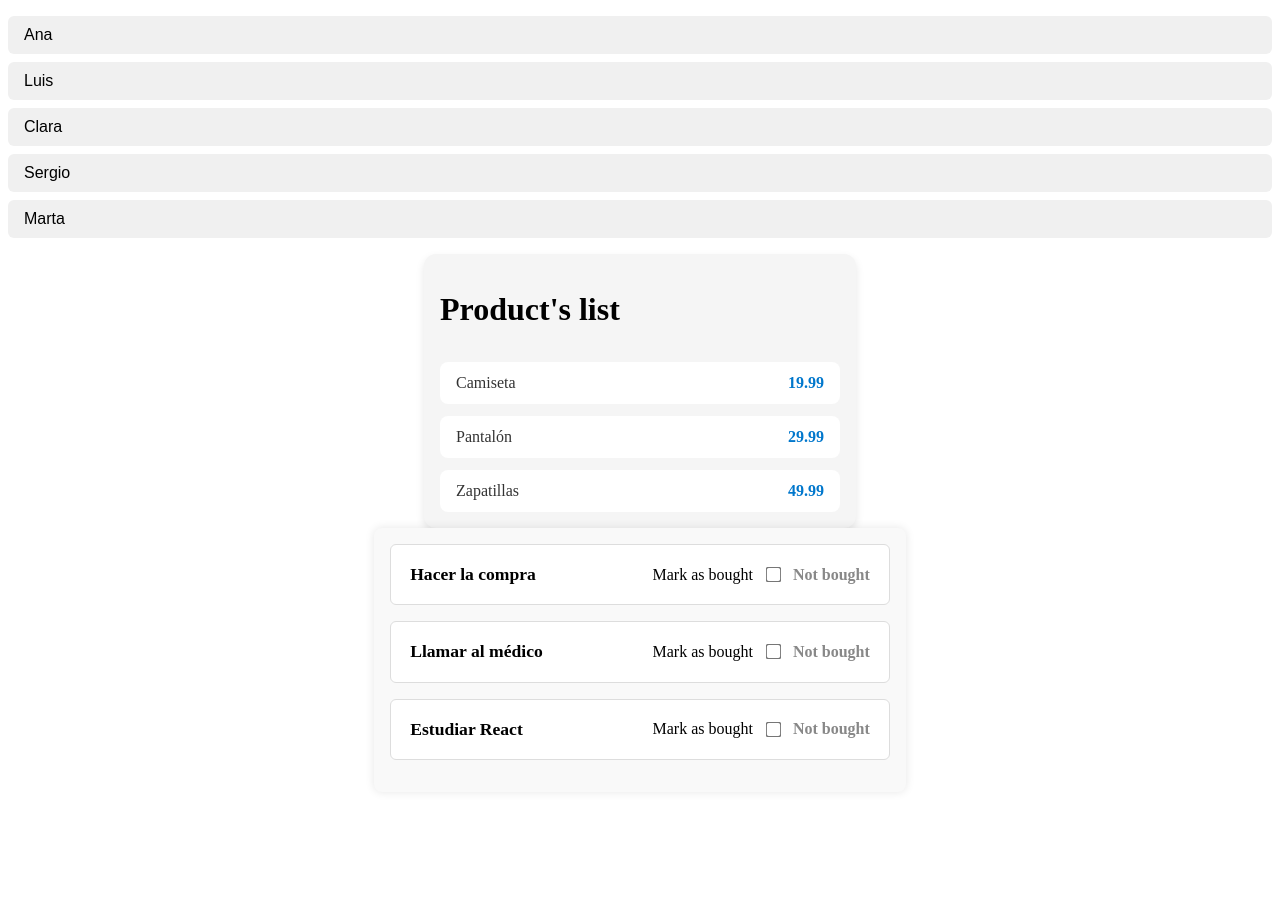
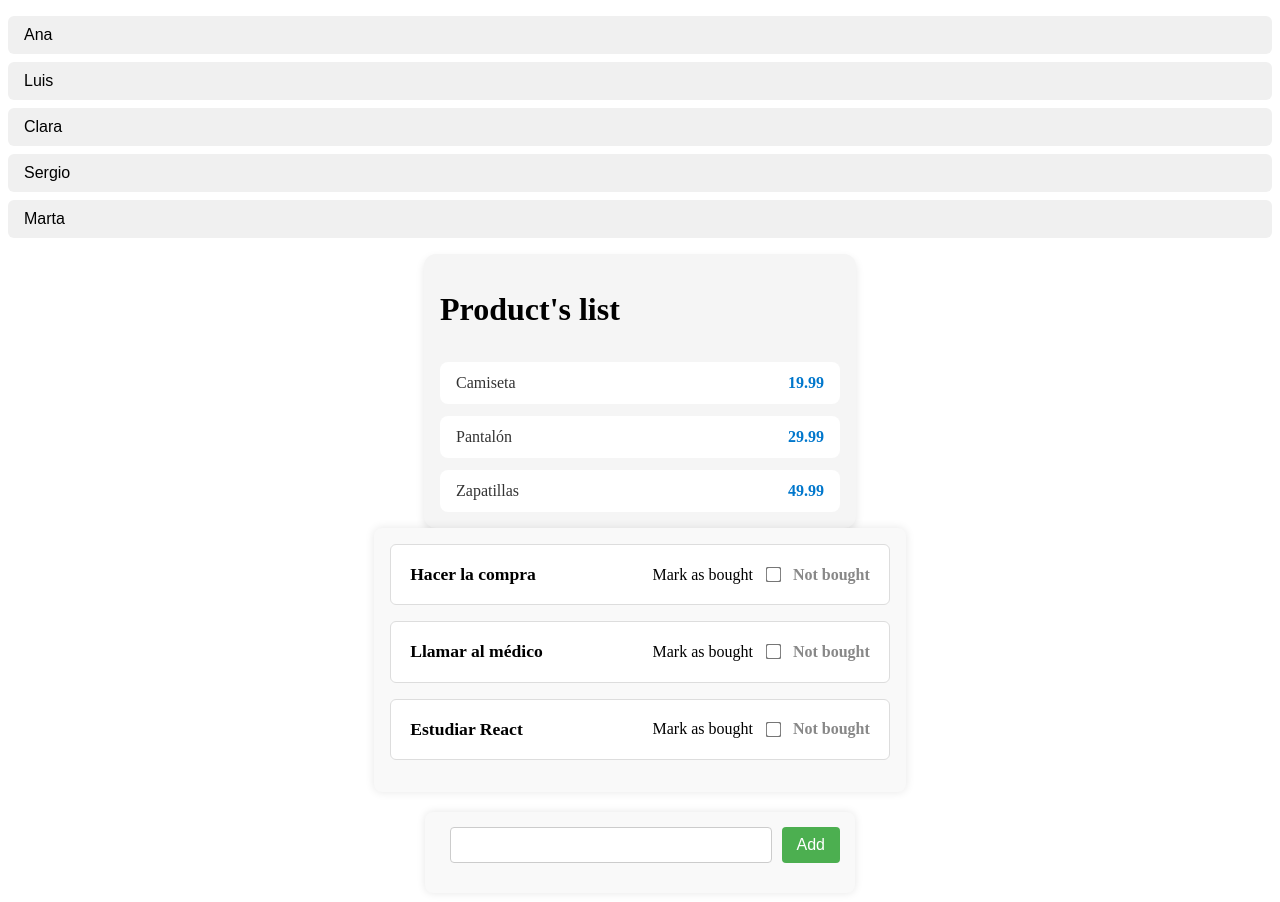
Before and after one commit to Fernando-Herrero/react-conditions-lists, a React (Vite) app: page / in a window 1280 px wide. Shown: the top 902 px of the page. Before the commit the page ends 800 px from the top, so only its background shows below. Built offline with nearby package versions, Linux system fonts and the light colour scheme.

Commit message:
feat(AddFruitList): create fruit list component

```diff
--- a/src/App.jsx
+++ b/src/App.jsx
@@ -1,4 +1,5 @@
 import "./App.css";
+import { AddFruitForm } from "./components/AddFruitForm/AddFruitForm";
 import { NameList } from "./components/NameList/NameList";
 import { ProductList } from "./components/ProductList/ProductList";
 import { TaskList } from "./components/TaskList/TaskList";
@@ -9,6 +10,7 @@ function App() {
 			<NameList />
 			<ProductList />
 			<TaskList />
+			<AddFruitForm />
 		</>
 	);
 }
--- /dev/null
+++ b/src/components/AddFruitForm/AddFruitForm.css
@@ -0,0 +1,76 @@
+.container-fruits-form {
+	max-width: 400px;
+	margin: 20px auto;
+	padding: 15px;
+	background-color: #f9f9f9;
+	border-radius: 8px;
+	box-shadow: 0 0 8px rgba(0, 0, 0, 0.1);
+	font-family: Arial, sans-serif;
+}
+
+.-fruits-form {
+	display: flex;
+	gap: 10px;
+	margin-bottom: 15px;
+}
+
+input[type="text"] {
+	flex: 1;
+	padding: 8px 10px;
+	font-size: 16px;
+	border: 1.5px solid #ccc;
+	border-radius: 4px;
+	transition: border-color 0.3s ease;
+}
+
+input[type="text"]:focus {
+	border-color: #4caf50;
+	outline: none;
+}
+
+button {
+	padding: 8px 15px;
+	font-size: 16px;
+	background-color: #4caf50;
+	color: white;
+	border: none;
+	border-radius: 4px;
+	cursor: pointer;
+	transition: background-color 0.3s ease;
+}
+
+button:hover {
+	background-color: #45a049;
+}
+
+.fruits-list {
+	background-color: white;
+	padding: 10px 15px;
+	border-radius: 6px;
+	border: 1px solid #ddd;
+}
+
+.fruits-list h1 {
+	font-size: 20px;
+	margin-bottom: 10px;
+	color: #333;
+}
+
+.fruits-list ul {
+	list-style-type: disc;
+	padding-left: 20px;
+	margin: 0;
+}
+
+.fruits-list li {
+	margin-bottom: 6px;
+	font-size: 16px;
+	color: #555;
+}
+
+.error {
+	color: #d32f2f;
+	font-size: 14px;
+	margin-top: 8px;
+	display: block;
+}
--- /dev/null
+++ b/src/components/AddFruitForm/AddFruitForm.jsx
@@ -0,0 +1,48 @@
+import { useState } from "react";
+import "./AddFruitForm.css";
+
+export const AddFruitForm = () => {
+	const [fruits, setFruits] = useState([]);
+	const [addFruit, setAddFruit] = useState("");
+	const [error, setError] = useState("");
+
+	const onAddFruit = (event) => {
+		setError("");
+		setAddFruit(event.target.value);
+	};
+
+	const onSubmitForm = (event) => {
+		event.preventDefault();
+
+		if (!addFruit.trim()) return setError("Introduce a fruit");
+
+		if (addFruit) {
+			setFruits([...fruits, addFruit.trim()]);
+			setAddFruit("");
+			setError("");
+		}
+	};
+
+	return (
+		<div className="container-fruits-form">
+			<form className="-fruits-form" onSubmit={onSubmitForm}>
+				<label htmlFor="fruit"></label>
+				<input type="text" id="fruit" autoComplete="text" name="fruit" value={addFruit} onChange={onAddFruit} />
+				<button type="submit">Add</button>
+			</form>
+
+			{fruits.length > 0 && (
+				<div className="fruits-list">
+					<h1>Fruits List</h1>
+					<ul>
+						{fruits.map((fruit, index) => (
+							<li key={`${fruit}-${index}`}>{fruit}</li>
+						))}
+					</ul>
+				</div>
+			)}
+
+			{error && <span className="error">{error}</span>}
+		</div>
+	);
+};
```
